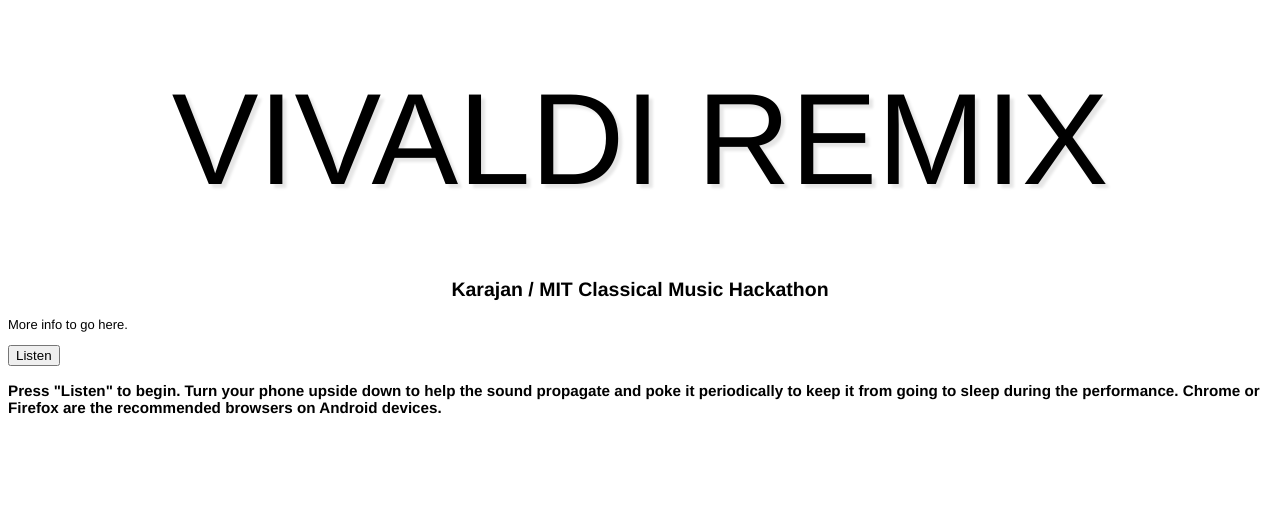
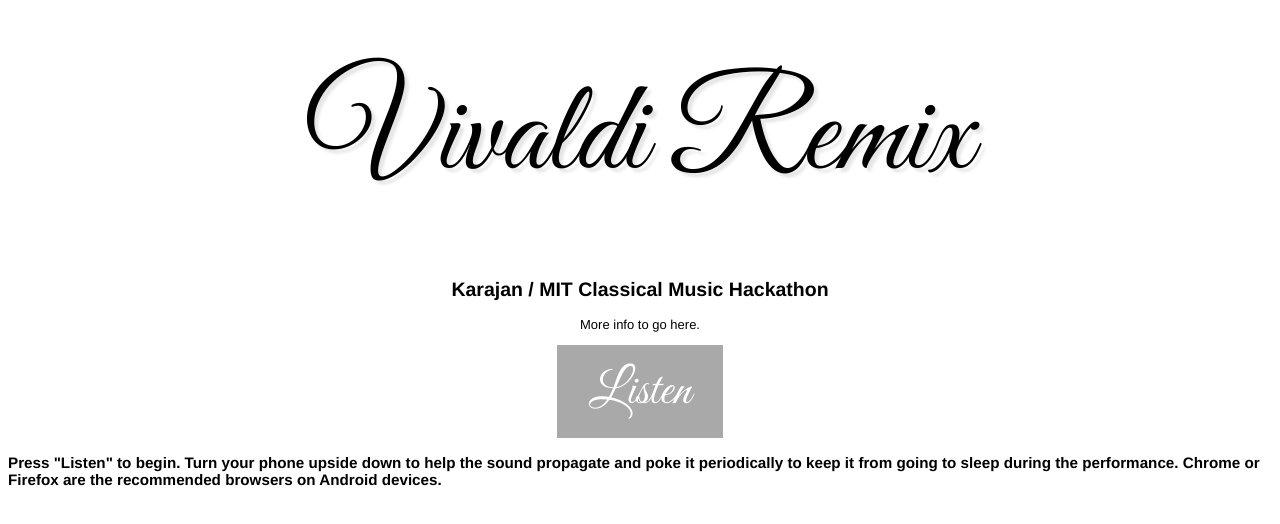
Before and after one commit to bhouge/piccolissimo, a website: page vivaldiIndex.html in a window 1280 px wide. Drawn offline with nearby package versions, Linux system fonts and the light colour scheme; no server answers.

Commit message:
More files, update index

```diff
--- a/vivaldiIndex.html
+++ b/vivaldiIndex.html
@@ -1,14 +1,15 @@
 <!doctype html>
 <html>
 <head>
+<link href='http://fonts.googleapis.com/css?family=Great+Vibes' rel='stylesheet' type='text/css'>
 <meta charset="UTF-8">
-<title>VIVALDI REMIX</title>
+<title>Vivaldi Remix</title>
 <style>
 	body { font: 13px Helvetica, Arial; }
 
 	h1 {
 		text-align: center;
-		font: 400 130px/0.8 'Great Vibes', Helvetica, sans-serif;
+		font: 130px/0.8 'Great Vibes', Helvetica, sans-serif;
   	 	color: #000000	;
   		text-shadow: 4px 4px 3px rgba(0,0,0,0.1);
 	}
@@ -16,19 +17,28 @@
 	h2{
 		text-align: center;
 	}
+
+	button{
+		background: #A9A9A9;
+		padding: 15px 32px;
+		border: none;
+		color: #fff;
+		text-align: center;
+		font:  50px 'Great Vibes', Helvetica, sans-serif;
+	}
 </style>
 </head>
 <body>
-<h1>VIVALDI REMIX</h1>
+<h1>Vivaldi Remix</h1>
 <h2>Karajan / MIT Classical Music Hackathon</h2>
 
-<p>
+<p style = "text-align: center">
 More info to go here.
 </p>
 
 
-<div id="controlButtons">
-<button id="listen" class="off">Listen</button>
+<div id="controlButtons" style = "text-align: center">
+<button id="listen" class="off" > Listen </button>
 </div>
 
 <h3>
```
Also changed, not shown: 2 other files.
